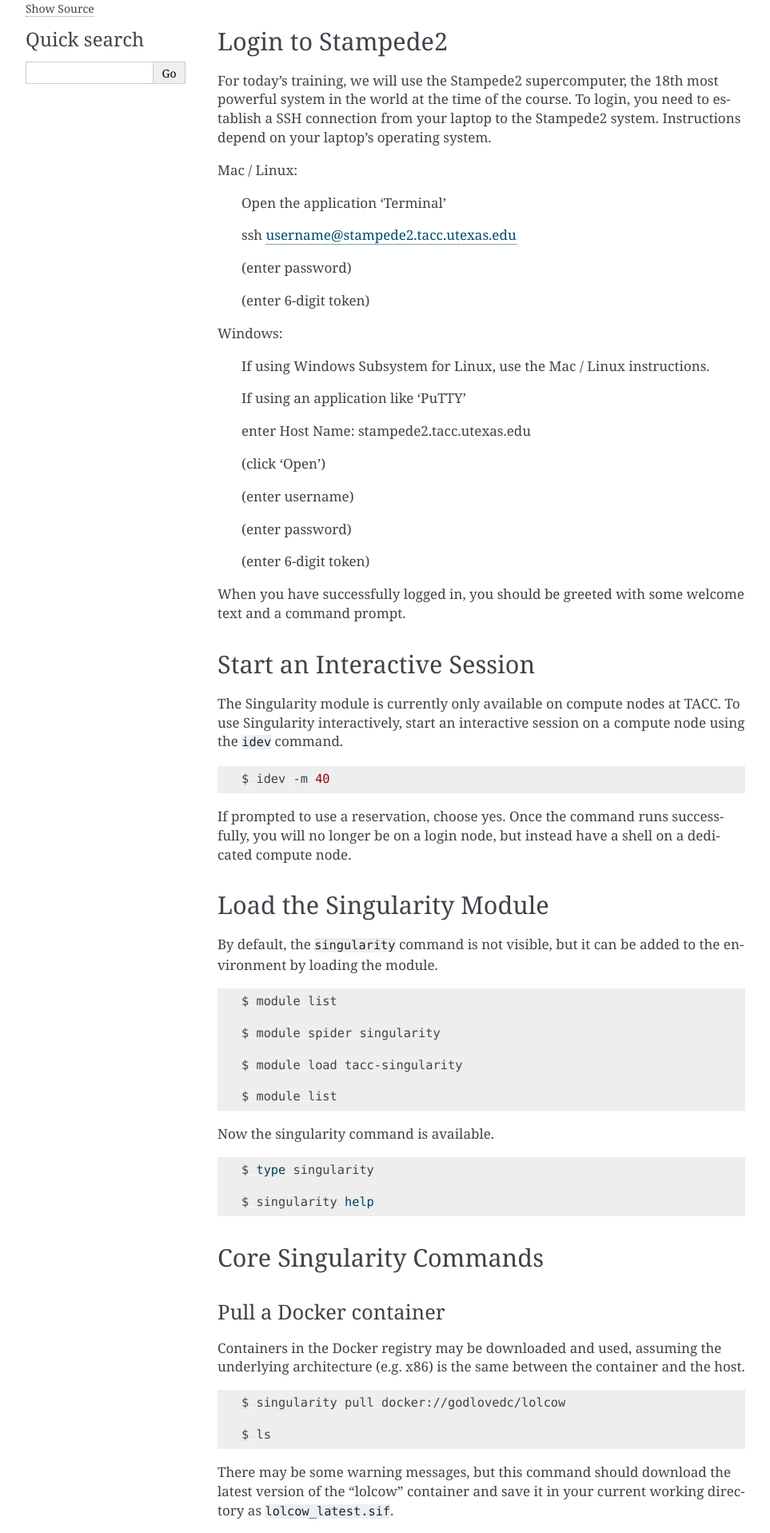
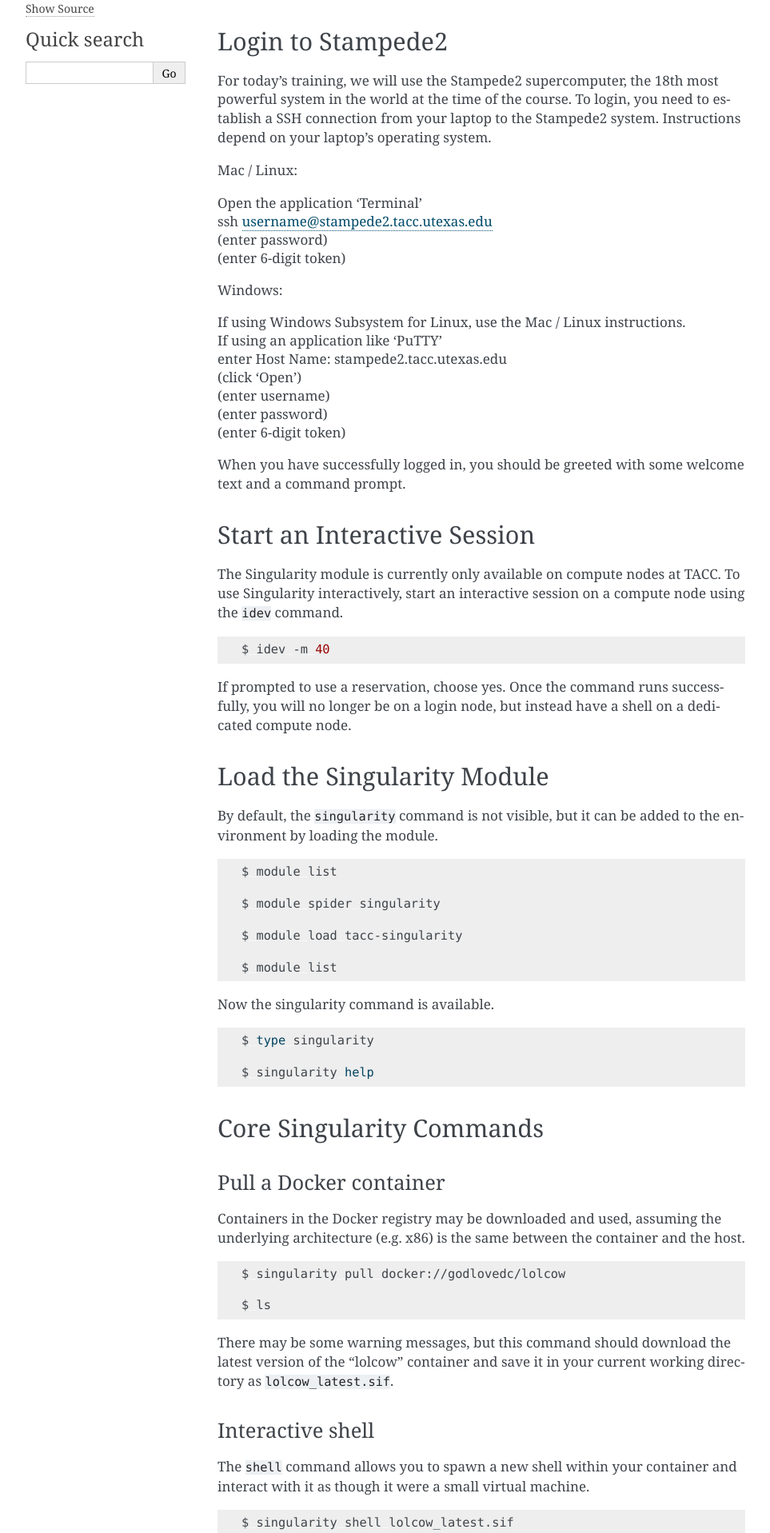
Before and after one commit to TACC/containers_at_tacc, a Sphinx documentation site: the page built from docs/singularity/01.singularity_basics.rst, in a window 1280 px wide. Shown: the part 503-2420 px from the top of the page at 80% size, without its empty margins (148-1111 px from the left). Built offline with Sphinx 7.4.7, drawn with Linux system fonts in a browser that asks for light colours.

Commit message:
formatting updates

```diff
--- a/docs/singularity/01.singularity_basics.rst
+++ b/docs/singularity/01.singularity_basics.rst
@@ -19,30 +19,21 @@
 
 Mac / Linux:
 
-  Open the application 'Terminal'
-
-  ssh username@stampede2.tacc.utexas.edu
-
-  (enter password)
-
-  (enter 6-digit token)
+| Open the application 'Terminal'
+| ssh username@stampede2.tacc.utexas.edu
+| (enter password)
+| (enter 6-digit token)
 
 
 Windows:
 
-  If using Windows Subsystem for Linux, use the Mac / Linux instructions.
-
-  If using an application like 'PuTTY'
-
-  enter Host Name: stampede2.tacc.utexas.edu
-
-  (click 'Open')
-
-  (enter username)
-
-  (enter password)
-
-  (enter 6-digit token)
+| If using Windows Subsystem for Linux, use the Mac / Linux instructions.
+| If using an application like 'PuTTY'
+| enter Host Name: stampede2.tacc.utexas.edu
+| (click 'Open')
+| (enter username)
+| (enter password)
+| (enter 6-digit token)
 
 
 When you have successfully logged in, you should be greeted with some welcome text and a command prompt.
```
